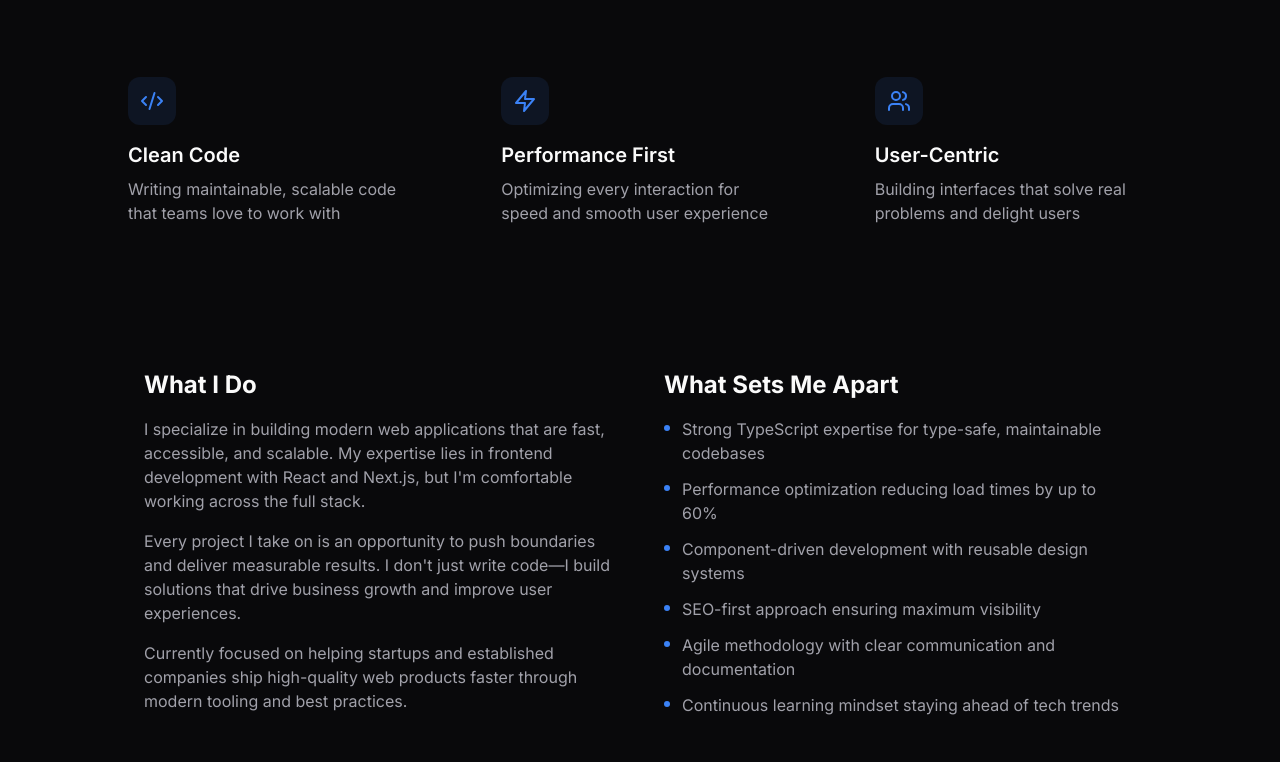
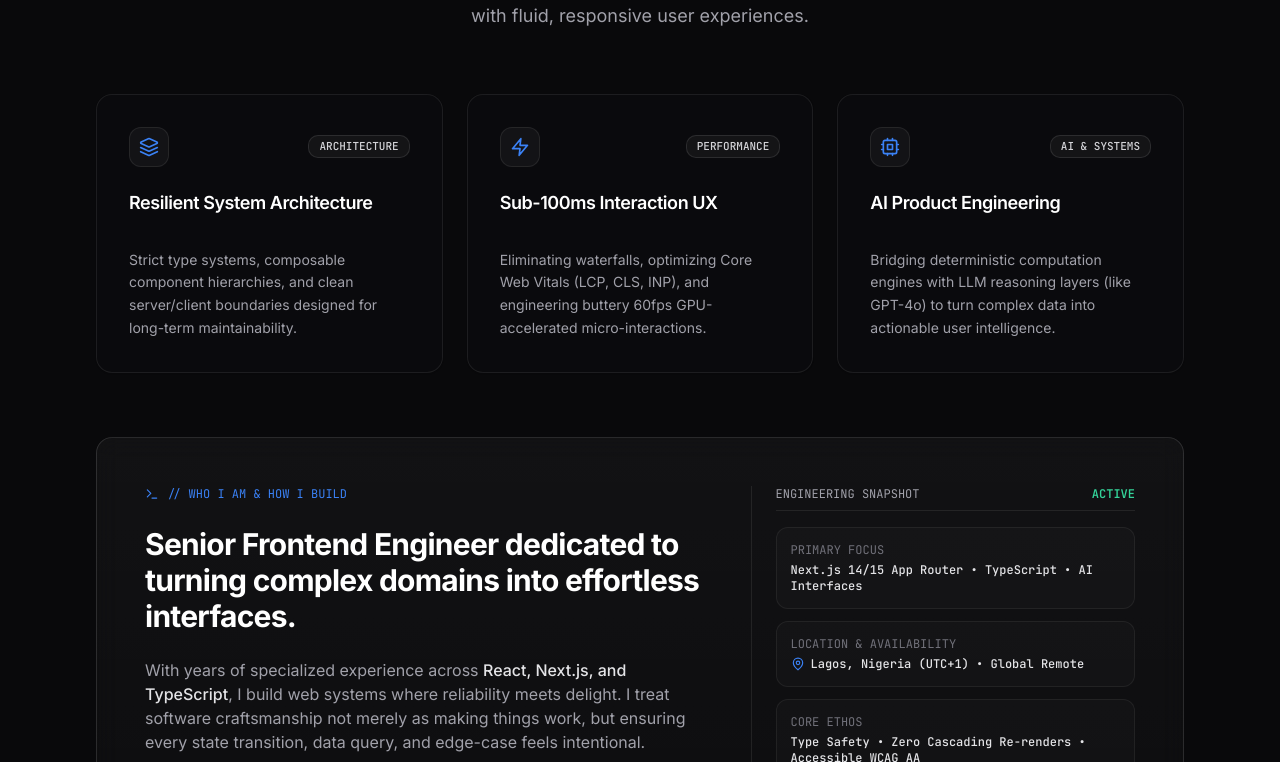
Before and after one commit to mufasa-droid/official-portfolio, a Next.js app: page / in a window 1280 px wide. Shown: the part 1078-1840 px from the top of the page. Built offline with nearby package versions, Linux system fonts and the light colour scheme.

Commit message:
feat(phase-4): redesign skills matrix into capability clusters and elevate about editorial

```diff
--- a/components/sections/about.tsx
+++ b/components/sections/about.tsx
@@ -1,109 +1,167 @@
 "use client"
 
 import { motion } from "framer-motion"
-import { Code2, Zap, Users } from "lucide-react"
+import { Layers, Zap, Cpu, ArrowUpRight, Terminal, MapPin } from "lucide-react"
 import { SectionHeading } from "../ui/section-heading"
+import { Card, CardHeader, CardTitle, CardDescription, CardContent } from "../ui/card"
+import { Badge } from "../ui/badge"
 
-const values = [
+const pillars = [
   {
-    icon: Code2,
-    title: "Clean Code",
-    description: "Writing maintainable, scalable code that teams love to work with",
+    icon: Layers,
+    badge: "ARCHITECTURE",
+    title: "Resilient System Architecture",
+    description:
+      "Strict type systems, composable component hierarchies, and clean server/client boundaries designed for long-term maintainability.",
   },
   {
     icon: Zap,
-    title: "Performance First",
-    description: "Optimizing every interaction for speed and smooth user experience",
+    badge: "PERFORMANCE",
+    title: "Sub-100ms Interaction UX",
+    description:
+      "Eliminating waterfalls, optimizing Core Web Vitals (LCP, CLS, INP), and engineering buttery 60fps GPU-accelerated micro-interactions.",
   },
   {
-    icon: Users,
-    title: "User-Centric",
-    description: "Building interfaces that solve real problems and delight users",
+    icon: Cpu,
+    badge: "AI & SYSTEMS",
+    title: "AI Product Engineering",
+    description:
+      "Bridging deterministic computation engines with LLM reasoning layers (like GPT-4o) to turn complex data into actionable user intelligence.",
   },
 ]
 
 export function About() {
   return (
-    <section id="about" className="py-24 relative">
+    <section id="about" className="py-24 relative border-t border-white/[0.08]">
       <div className="container-custom">
         <SectionHeading
-          subtitle="About Me"
-          title="I solve problems through code"
-          description="Specialized in turning complex business requirements into elegant, high-performance web applications"
+          number="01"
+          badge="PROFILE & PHILOSOPHY"
+          title="Engineering resilient software with high craft & systems thinking."
+          description="I specialize in building production-grade web applications that combine architectural rigor with fluid, responsive user experiences."
         />
 
-        <div className="grid md:grid-cols-3 gap-8 mb-16">
-          {values.map((value, index) => (
+        {/* 3 Core Engineering Pillars */}
+        <div className="grid md:grid-cols-3 gap-6 mb-16">
+          {pillars.map((pillar, index) => (
             <motion.div
-              key={value.title}
-              initial={{ opacity: 0, y: 20 }}
+              key={pillar.title}
+              initial={{ opacity: 0, y: 16 }}
               whileInView={{ opacity: 1, y: 0 }}
-              viewport={{ once: true }}
-              transition={{ duration: 0.5, delay: index * 0.1 }}
-              className="glass rounded-2xl p-8 hover:bg-white/10 transition-all duration-300 group"
+              viewport={{ once: true, margin: "-40px" }}
+              transition={{ duration: 0.35, delay: index * 0.08, ease: [0.23, 1, 0.32, 1] }}
             >
-              <div className="w-12 h-12 rounded-lg bg-primary/10 flex items-center justify-center mb-4 group-hover:bg-primary/20 transition-colors">
-                <value.icon className="h-6 w-6 text-primary" />
-              </div>
-              <h3 className="text-xl font-semibold mb-2">{value.title}</h3>
-              <p className="text-muted-foreground">{value.description}</p>
+              <Card hoverEffect className="h-full flex flex-col justify-between">
+                <CardHeader>
+                  <div className="flex items-center justify-between mb-4">
+                    <div className="w-10 h-10 rounded-xl bg-white/[0.04] border border-white/[0.08] flex items-center justify-center text-primary">
+                      <pillar.icon className="h-5 w-5" />
+                    </div>
+                    <Badge variant="mono">{pillar.badge}</Badge>
+                  </div>
+                  <CardTitle className="text-lg">{pillar.title}</CardTitle>
+                </CardHeader>
+                <CardContent>
+                  <CardDescription className="text-zinc-400">
+                    {pillar.description}
+                  </CardDescription>
+                </CardContent>
+              </Card>
             </motion.div>
           ))}
         </div>
 
+        {/* Narrative & Technical Ledger */}
         <motion.div
-          initial={{ opacity: 0, y: 20 }}
+          initial={{ opacity: 0, y: 16 }}
           whileInView={{ opacity: 1, y: 0 }}
-          viewport={{ once: true }}
-          transition={{ duration: 0.5 }}
-          className="glass rounded-2xl p-8 md:p-12"
+          viewport={{ once: true, margin: "-40px" }}
+          transition={{ duration: 0.4, ease: [0.23, 1, 0.32, 1] }}
+          className="glass-card p-8 md:p-12 border border-white/[0.12]"
         >
-          <div className="grid md:grid-cols-2 gap-12">
-            <div>
-              <h3 className="text-2xl font-bold mb-4">What I Do</h3>
-              <div className="space-y-4 text-muted-foreground">
+          <div className="grid lg:grid-cols-12 gap-12 items-start">
+
+            {/* Story & Approach */}
+            <div className="lg:col-span-7 space-y-6">
+              <div className="flex items-center gap-2 text-xs font-mono text-primary">
+                <Terminal className="h-3.5 w-3.5" />
+                <span>{"// WHO I AM & HOW I BUILD"}</span>
+              </div>
+
+              <h3 className="text-2xl sm:text-3xl font-bold tracking-tight text-white leading-snug">
+                Senior Frontend Engineer dedicated to turning complex domains into effortless interfaces.
+              </h3>
+
+              <div className="space-y-4 text-zinc-400 text-sm sm:text-base leading-relaxed">
                 <p>
-                  I specialize in building modern web applications that are fast,
-                  accessible, and scalable. My expertise lies in frontend development
-                  with React and Next.js, but I&apos;m comfortable working across the full stack.
+                  With years of specialized experience across <span className="text-zinc-200 font-medium">React, Next.js, and TypeScript</span>,
+                  I build web systems where reliability meets delight. I treat software craftsmanship not merely as making things work,
+                  but ensuring every state transition, data query, and edge-case feels intentional.
                 </p>
                 <p>
-                  Every project I take on is an opportunity to push boundaries and
-                  deliver measurable results. I don&apos;t just write code—I build solutions
-                  that drive business growth and improve user experiences.
+                  My flagship work on <span className="text-white font-medium">TraderMind</span> demonstrates this ethos: building an 11-feature
+                  deterministic calculation engine paired with a GPT-4o interpretation layer to analyze trader psychology without latency bottlenecks.
                 </p>
                 <p>
-                  Currently focused on helping startups and established companies ship
-                  high-quality web products faster through modern tooling and best practices.
+                  Whether architecting scalable frontend component libraries, reducing layout shifts, or integrating AI workflows,
+                  I focus on delivering verifiable business impact and maintainable codebases that teams enjoy shipping.
                 </p>
+              </div>
+
+              <div className="pt-2 flex flex-wrap gap-4">
+                <a
+                  href="#projects"
+                  className="inline-flex items-center gap-1.5 text-xs font-mono text-primary hover:text-white transition-colors"
+                >
+                  <span>Explore Case Studies</span>
+                  <ArrowUpRight className="h-3.5 w-3.5" />
+                </a>
+                <span className="text-zinc-700">•</span>
+                <a
+                  href="https://github.com/mufasa-droid"
+                  target="_blank"
+                  rel="noopener noreferrer"
+                  className="inline-flex items-center gap-1.5 text-xs font-mono text-zinc-400 hover:text-white transition-colors"
+                >
+                  <span>View GitHub Repositories</span>
+                  <ArrowUpRight className="h-3.5 w-3.5" />
+                </a>
               </div>
             </div>
 
-            <div>
-              <h3 className="text-2xl font-bold mb-4">What Sets Me Apart</h3>
-              <ul className="space-y-3">
-                {[
-                  "Strong TypeScript expertise for type-safe, maintainable codebases",
-                  "Performance optimization reducing load times by up to 60%",
-                  "Component-driven development with reusable design systems",
-                  "SEO-first approach ensuring maximum visibility",
-                  "Agile methodology with clear communication and documentation",
-                  "Continuous learning mindset staying ahead of tech trends",
-                ].map((item, index) => (
-                  <motion.li
-                    key={index}
-                    initial={{ opacity: 0, x: -20 }}
-                    whileInView={{ opacity: 1, x: 0 }}
-                    viewport={{ once: true }}
-                    transition={{ duration: 0.3, delay: index * 0.1 }}
-                    className="flex items-start gap-3"
-                  >
-                    <div className="w-1.5 h-1.5 rounded-full bg-primary mt-2 flex-shrink-0" />
-                    <span className="text-muted-foreground">{item}</span>
-                  </motion.li>
-                ))}
-              </ul>
+            {/* Quick Technical Ledger */}
+            <div className="lg:col-span-5 space-y-4 lg:pl-6 lg:border-l border-white/[0.08]">
+              <div className="flex items-center justify-between text-xs font-mono text-zinc-400 pb-2 border-b border-white/[0.08]">
+                <span>ENGINEERING SNAPSHOT</span>
+                <span className="text-emerald-400 font-semibold">ACTIVE</span>
+              </div>
+
+              <div className="space-y-3 font-mono text-xs">
+                <div className="p-3.5 rounded-xl bg-white/[0.02] border border-white/[0.06] space-y-1">
+                  <div className="text-zinc-500">PRIMARY FOCUS</div>
+                  <div className="text-zinc-200 font-medium">Next.js 14/15 App Router • TypeScript • AI Interfaces</div>
+                </div>
+
+                <div className="p-3.5 rounded-xl bg-white/[0.02] border border-white/[0.06] space-y-1">
+                  <div className="text-zinc-500">LOCATION & AVAILABILITY</div>
+                  <div className="text-zinc-200 flex items-center gap-1.5 font-medium">
+                    <MapPin className="h-3.5 w-3.5 text-primary" />
+                    <span>Lagos, Nigeria (UTC+1) • Global Remote</span>
+                  </div>
+                </div>
+
+                <div className="p-3.5 rounded-xl bg-white/[0.02] border border-white/[0.06] space-y-1">
+                  <div className="text-zinc-500">CORE ETHOS</div>
+                  <div className="text-zinc-200 font-medium">Type Safety • Zero Cascading Re-renders • Accessible WCAG AA</div>
+                </div>
+
+                <div className="p-3.5 rounded-xl bg-white/[0.02] border border-white/[0.06] space-y-1">
+                  <div className="text-zinc-500">COLLABORATION</div>
+                  <div className="text-zinc-200 font-medium">Clear Async Communication • Rigorous PR Reviews • Agile Flow</div>
+                </div>
+              </div>
             </div>
+
           </div>
         </motion.div>
       </div>
--- a/components/sections/skills.tsx
+++ b/components/sections/skills.tsx
@@ -1,145 +1,161 @@
 "use client"
 
 import { motion } from "framer-motion"
+import { Code2, Layout, Database, Wrench, ShieldCheck, CheckCircle2 } from "lucide-react"
 import { SectionHeading } from "../ui/section-heading"
-import { skills } from "@/lib/data"
+import { Card, CardHeader, CardTitle, CardContent } from "../ui/card"
+import { Badge } from "../ui/badge"
 
-interface SkillBarProps {
-  name: string
-  level: number
-  index: number
+interface SkillGroup {
+  icon: typeof Code2
+  title: string
+  subtitle: string
+  skills: { name: string; tag?: string; level?: string }[]
 }
 
-function SkillBar({ name, level, index }: SkillBarProps) {
-  return (
-    <motion.div
-      initial={{ opacity: 0, x: -20 }}
-      whileInView={{ opacity: 1, x: 0 }}
-      viewport={{ once: true }}
-      transition={{ duration: 0.5, delay: index * 0.05 }}
-      className="space-y-2"
-    >
-      <div className="flex justify-between text-sm">
-        <span className="font-medium">{name}</span>
-        <span className="text-muted-foreground">{level}%</span>
-      </div>
-      <div className="h-2 bg-white/5 rounded-full overflow-hidden">
-        <motion.div
-          initial={{ width: 0 }}
-          whileInView={{ width: `${level}%` }}
-          viewport={{ once: true }}
-          transition={{ duration: 1, delay: index * 0.05, ease: "easeOut" }}
-          className="h-full bg-gradient-to-r from-primary to-blue-400 rounded-full"
-        />
-      </div>
-    </motion.div>
-  )
-}
+const skillClusters: SkillGroup[] = [
+  {
+    icon: Code2,
+    title: "Core Languages & Runtime",
+    subtitle: "Foundational mastery of the web runtime and modern language features.",
+    skills: [
+      { name: "TypeScript", tag: "Strict", level: "Primary" },
+      { name: "JavaScript (ES2024+)", tag: "Async / OOP", level: "Expert" },
+      { name: "HTML5 Semantic DOM", tag: "A11y / SEO", level: "Expert" },
+      { name: "CSS3 & Modern Layouts", tag: "Grid / Flex", level: "Expert" },
+      { name: "Node.js Runtime", tag: "V8 Engine", level: "Proficient" },
+      { name: "SQL & Querying", tag: "Postgres", level: "Proficient" },
+    ],
+  },
+  {
+    icon: Layout,
+    title: "Frontend Systems & State",
+    subtitle: "High-performance component architecture, SSR, and reactive state management.",
+    skills: [
+      { name: "React 18 / 19", tag: "Hooks / Suspense", level: "Primary" },
+      { name: "Next.js (App Router)", tag: "RSC / SSR", level: "Primary" },
+      { name: "Tailwind CSS", tag: "Design Systems", level: "Primary" },
+      { name: "Framer Motion", tag: "Micro-interactions", level: "Advanced" },
+      { name: "TanStack Query", tag: "Cache & Fetch", level: "Advanced" },
+      { name: "Zustand & Redux Toolkit", tag: "Client State", level: "Advanced" },
+    ],
+  },
+  {
+    icon: Database,
+    title: "Backend, Database & AI",
+    subtitle: "Cloud architecture, schema design, and AI model orchestration.",
+    skills: [
+      { name: "Supabase & Postgres", tag: "RLS Security", level: "Primary" },
+      { name: "OpenAI GPT-4o API", tag: "AI Pipelines", level: "Advanced" },
+      { name: "Next.js Server Actions", tag: "Type-Safe RPC", level: "Primary" },
+      { name: "RESTful API Design", tag: "HTTP Spec", level: "Primary" },
+      { name: "GraphQL", tag: "Schema / Query", level: "Proficient" },
+      { name: "MetaAPI & Financial Feeds", tag: "MT4/MT5 Sync", level: "Production" },
+    ],
+  },
+  {
+    icon: Wrench,
+    title: "Tooling, DevOps & Craft",
+    subtitle: "Performance optimization, testing, build pipelines, and accessibility standards.",
+    skills: [
+      { name: "Vercel & Edge Network", tag: "CI / CD", level: "Primary" },
+      { name: "Git & GitHub Actions", tag: "Workflows", level: "Primary" },
+      { name: "Docker Containerization", tag: "DevOps", level: "Proficient" },
+      { name: "Web Accessibility (WCAG AA)", tag: "ARIA / Focus", level: "Advanced" },
+      { name: "Core Web Vitals & Perf", tag: "LCP / CLS / INP", level: "Expert" },
+      { name: "Figma to Code", tag: "Pixel-Perfect", level: "Expert" },
+    ],
+  },
+]
 
 export function Skills() {
   return (
-    <section id="skills" className="py-24 relative">
+    <section id="skills" className="py-24 relative border-t border-white/[0.08]">
       <div className="container-custom">
         <SectionHeading
-          subtitle="Capabilities"
-          title="Technical Skills"
-          description="Technologies I use to bring ideas to life"
+          number="02"
+          badge="CAPABILITIES & ECOSYSTEM"
+          title="Technical Capabilities Matrix"
+          description="A categorized breakdown of tools, frameworks, and architecture patterns I leverage to build production web systems."
         />
 
-        <div className="grid md:grid-cols-3 gap-8">
-          {/* Frontend Skills */}
+        {/* 4 Skill Clusters */}
+        <div className="grid md:grid-cols-2 gap-6 mb-12">
+          {skillClusters.map((cluster, index) => (
             <motion.div
-            initial={{ opacity: 0, y: 20 }}
+              key={cluster.title}
+              initial={{ opacity: 0, y: 16 }}
               whileInView={{ opacity: 1, y: 0 }}
-            viewport={{ once: true }}
-            transition={{ duration: 0.5 }}
-            className="glass rounded-2xl p-8"
+              viewport={{ once: true, margin: "-40px" }}
+              transition={{ duration: 0.35, delay: index * 0.08, ease: [0.23, 1, 0.32, 1] }}
             >
-            <div className="flex items-center gap-3 mb-6">
-              <div className="w-10 h-10 rounded-lg bg-primary/10 flex items-center justify-center">
-                <span className="text-2xl">⚛️</span>
+              <Card hoverEffect className="h-full">
+                <CardHeader className="pb-4">
+                  <div className="flex items-center gap-3">
+                    <div className="w-10 h-10 rounded-xl bg-white/[0.04] border border-white/[0.08] flex items-center justify-center text-primary">
+                      <cluster.icon className="h-5 w-5" />
                     </div>
-              <h3 className="text-xl font-bold">Frontend</h3>
+                    <div>
+                      <CardTitle className="text-lg">{cluster.title}</CardTitle>
+                      <p className="text-xs text-zinc-400 font-normal mt-1">{cluster.subtitle}</p>
                     </div>
-            <div className="space-y-4">
-              {skills.frontend.map((skill, index) => (
-                <SkillBar
+                  </div>
+                </CardHeader>
+                <CardContent className="pt-2">
+                  <div className="flex flex-wrap gap-2">
+                    {cluster.skills.map((skill) => (
+                      <div
                         key={skill.name}
-                  name={skill.name}
-                  level={skill.level}
-                  index={index}
-                />
+                        className="tech-chip group"
+                      >
+                        <span className="font-semibold text-zinc-100 group-hover:text-white">
+                          {skill.name}
+                        </span>
+                        {skill.tag && (
+                          <span className="text-[10px] text-zinc-500 font-mono">
+                            • {skill.tag}
+                          </span>
+                        )}
+                      </div>
                     ))}
                   </div>
+                </CardContent>
+              </Card>
             </motion.div>
-
-          {/* Backend Skills */}
-          <motion.div
-            initial={{ opacity: 0, y: 20 }}
-            whileInView={{ opacity: 1, y: 0 }}
-            viewport={{ once: true }}
-            transition={{ duration: 0.5, delay: 0.1 }}
-            className="glass rounded-2xl p-8"
-          >
-            <div className="flex items-center gap-3 mb-6">
-              <div className="w-10 h-10 rounded-lg bg-primary/10 flex items-center justify-center">
-                <span className="text-2xl">🔧</span>
-              </div>
-              <h3 className="text-xl font-bold">Backend</h3>
-            </div>
-            <div className="space-y-4">
-              {skills.backend.map((skill, index) => (
-                <SkillBar
-                  key={skill.name}
-                  name={skill.name}
-                  level={skill.level}
-                  index={index}
-                />
           ))}
         </div>
-          </motion.div>
 
-          {/* Tools Skills */}
+        {/* Engineering Standards Assurance Bar */}
         <motion.div
-            initial={{ opacity: 0, y: 20 }}
+          initial={{ opacity: 0, y: 12 }}
           whileInView={{ opacity: 1, y: 0 }}
-            viewport={{ once: true }}
-            transition={{ duration: 0.5, delay: 0.2 }}
-            className="glass rounded-2xl p-8"
+          viewport={{ once: true, margin: "-40px" }}
+          transition={{ duration: 0.35, ease: [0.23, 1, 0.32, 1] }}
+          className="p-6 rounded-2xl bg-white/[0.02] border border-white/[0.08] flex flex-col sm:flex-row items-center justify-between gap-4 text-xs font-mono text-zinc-400"
         >
-            <div className="flex items-center gap-3 mb-6">
-              <div className="w-10 h-10 rounded-lg bg-primary/10 flex items-center justify-center">
-                <span className="text-2xl">🛠️</span>
-              </div>
-              <h3 className="text-xl font-bold">Tools & Platforms</h3>
-            </div>
-            <div className="space-y-4">
-              {skills.tools.map((skill, index) => (
-                <SkillBar
-                  key={skill.name}
-                  name={skill.name}
-                  level={skill.level}
-                  index={index}
-                />
-              ))}
-            </div>
-          </motion.div>
+          <div className="flex items-center gap-2 text-white font-medium">
+            <ShieldCheck className="h-4 w-4 text-emerald-400" />
+            <span>ARCHITECTURE COMMITMENT:</span>
           </div>
 
-        {/* Additional Info */}
-        <motion.div
-          initial={{ opacity: 0, y: 20 }}
-          whileInView={{ opacity: 1, y: 0 }}
-          viewport={{ once: true }}
-          transition={{ duration: 0.5, delay: 0.3 }}
-          className="mt-12 glass rounded-2xl p-8 text-center"
-        >
-          <p className="text-muted-foreground max-w-3xl mx-auto">
-            Always learning and staying current with the latest web technologies.
-            Currently exploring <span className="text-primary font-semibold">Web3</span>,
-            <span className="text-primary font-semibold"> AI Integration</span>, and
-            <span className="text-primary font-semibold"> Advanced Animation Techniques</span>.
-          </p>
+          <div className="flex flex-wrap items-center gap-x-6 gap-y-2">
+            <span className="flex items-center gap-1.5 text-zinc-300">
+              <CheckCircle2 className="h-3.5 w-3.5 text-blue-400" />
+              <span>Strict TypeScript</span>
+            </span>
+            <span className="flex items-center gap-1.5 text-zinc-300">
+              <CheckCircle2 className="h-3.5 w-3.5 text-blue-400" />
+              <span>Zero Cascading Re-renders</span>
+            </span>
+            <span className="flex items-center gap-1.5 text-zinc-300">
+              <CheckCircle2 className="h-3.5 w-3.5 text-blue-400" />
+              <span>WCAG 2.1 AA Accessible</span>
+            </span>
+            <span className="flex items-center gap-1.5 text-zinc-300">
+              <CheckCircle2 className="h-3.5 w-3.5 text-blue-400" />
+              <span>Lighthouse 95+ Score</span>
+            </span>
+          </div>
         </motion.div>
       </div>
     </section>
```
Lines whose indentation alone changed are shown as unchanged.
